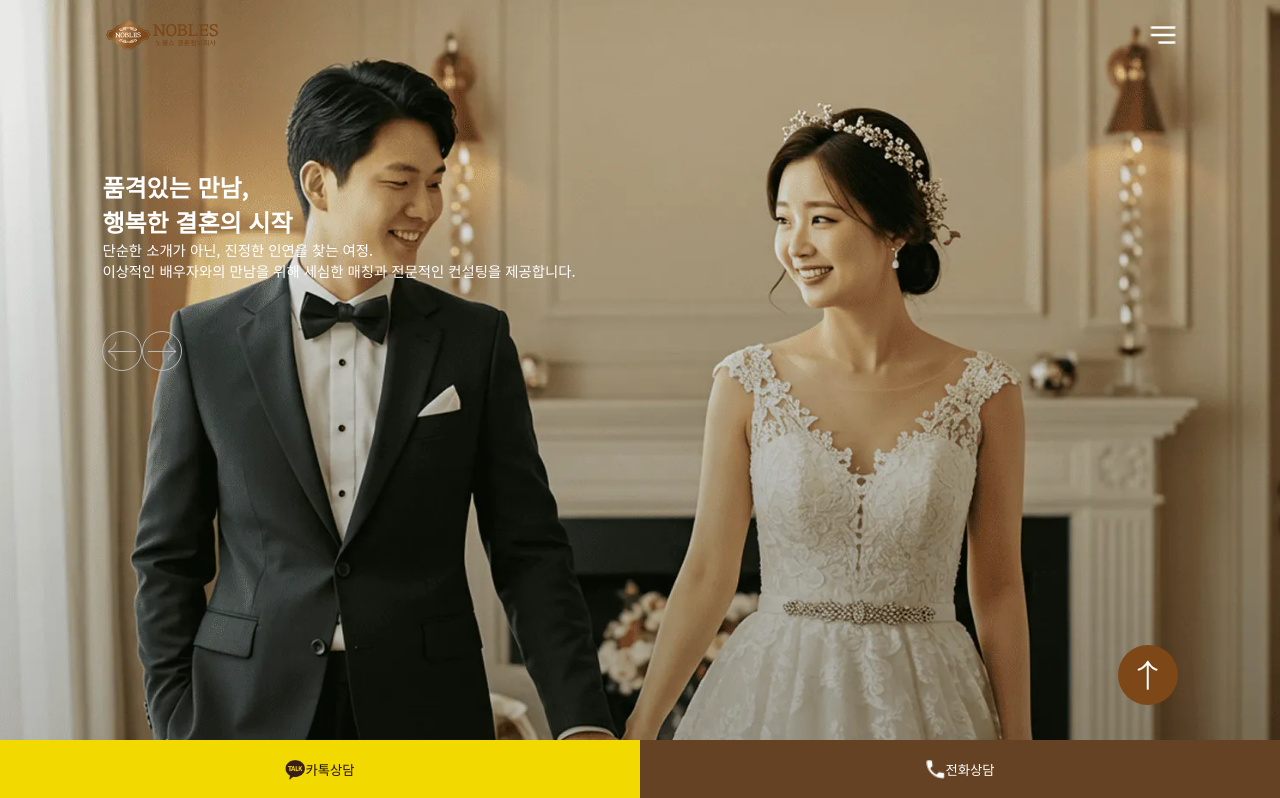
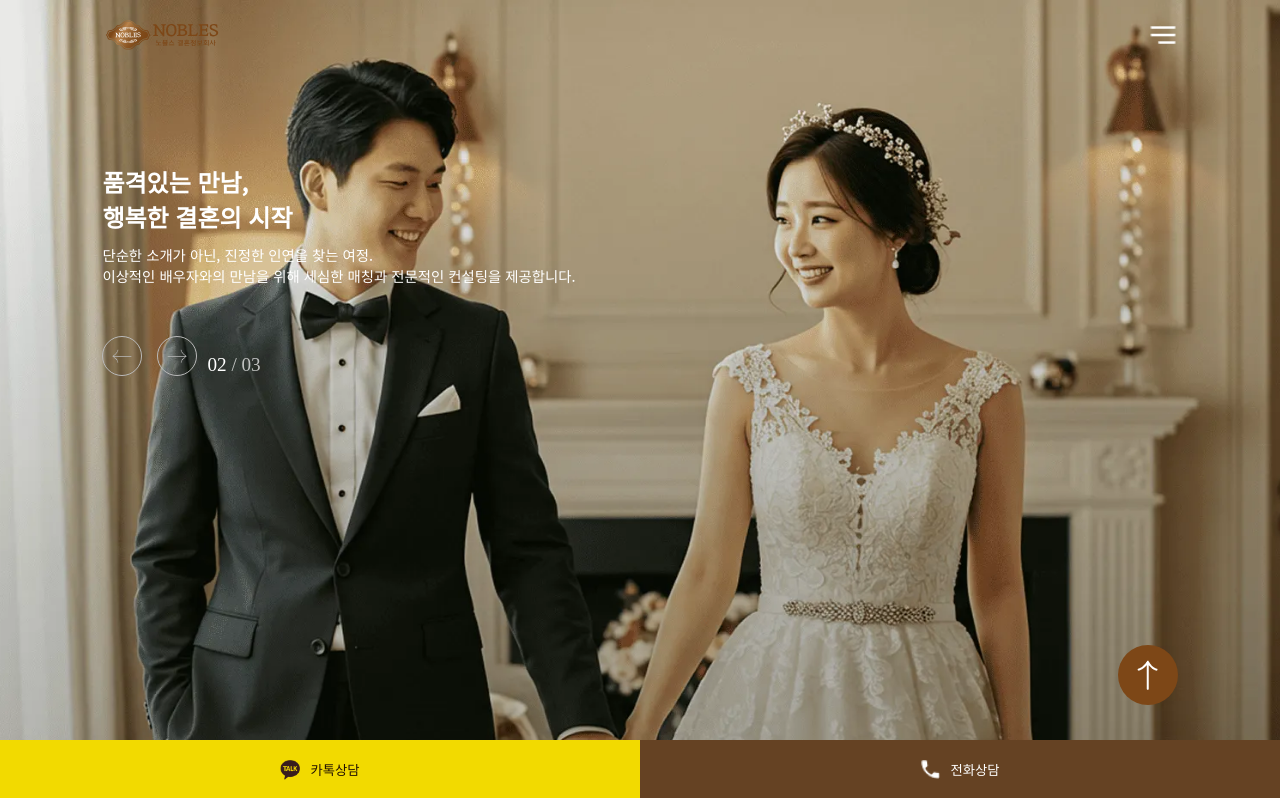
Before and after one commit to globalmig/nobles, a Next.js app: page / in a window 1280 px wide. Shown: the top 798 px of the page. Built offline with nearby package versions, Linux system fonts and the light colour scheme; a web font is replaced by a local one.

Commit message:
design update

```diff
--- a/app/globals.css
+++ b/app/globals.css
@@ -164,7 +164,7 @@ button {
 
 .more-button>a {
     display: flex;
-    gap: 20;
+    gap: 20px;
     color: #000;
 }
 
@@ -386,7 +386,7 @@ nav>ul li a:hover {
 .inquire-form>:nth-last-child(2) {
     justify-content: left;
     margin-top: 30px;
-    gap: 20;
+    gap: 20px;
 }
 
 .inquire-form>:nth-last-child(2) input {
@@ -553,7 +553,7 @@ footer> :nth-child(2) {
     width: 100%;
     padding: 20px;
     justify-content: center;
-    gap: 10;
+    gap: 10px;
     background: #7D4717;
 }
 
@@ -751,7 +751,7 @@ footer> :nth-child(2) {
     }
 
     .inquire-form>:nth-last-child(2) {
-        gap: 10;
+        gap: 10px;
     }
 
     footer ul {
@@ -760,7 +760,7 @@ footer> :nth-child(2) {
 
     footer>:first-child {
         justify-content: left;
-        gap: 20;
+        gap: 20px;
         padding-top: 50px;
     }
 
@@ -775,7 +775,7 @@ footer> :nth-child(2) {
 
     footer>:nth-child(3) ul:first-of-type {
         justify-content: left;
-        gap: 15;
+        gap: 15px;
     }
 
     footer>:nth-child(3) ul:first-of-type li:first-of-type,
@@ -887,11 +887,16 @@ footer> :nth-child(2) {
     .footer-fixed> :last-child>:last-child form>div>div:last-of-type {
         width: 360px;
         justify-content: left;
-        gap: 15;
+        gap: 15px;
     }
 
     .footer-fixed> :last-child>:last-child form>div>div p {
         margin: auto 0;
+    }
+
+    .footer-fixed> :last-child>:last-child form>div>div p span {
+        border-bottom: 1px solid white;
+        cursor: pointer;
     }
 
     .footer-fixed> :last-child>:last-child form>div>div input {
--- a/app/style.css
+++ b/app/style.css
@@ -1,6 +1,5 @@
 .main-slide-wrapper {
     display: block;
-    height: 900px;
 }
 
 .main-slider {
@@ -14,15 +13,19 @@
     object-fit: cover;
 }
 
-
-#fullpage::-webkit-scrollbar,
+/* #fullpage::-webkit-scrollbar,
 body::-webkit-scrollbar {
     width: 0px;
     height: 8px;
-}
+} */
 
 .home {
     position: relative;
+}
+
+.home .main-slide-wrapper,
+.home6 .main-slide-wrapper {
+    height: 900px;
 }
 
 .home>:last-child {
@@ -35,13 +38,23 @@ body::-webkit-scrollbar {
     z-index: 2;
 }
 
+.home>:last-child h1 {
+    margin-bottom: 10px;
+}
+
 .home>:last-child>div {
     margin-top: 50px;
     justify-content: left;
-    gap: 20;
+    width: 30%;
+    max-width: 50%;
+    gap: 10px;
 }
 
-.home>:last-child button {
+.home>:last-child>div>:first-child {
+    gap: 15px;
+}
+
+.slide-index>div button {
     cursor: pointer;
     border-radius: 100%;
     border: 1px solid #BABABA;
@@ -49,8 +62,21 @@ body::-webkit-scrollbar {
     height: 40px;
 }
 
-.home>:last-child button img {
+.slide-index>div button img {
     margin: 0 auto;
+    width: 20px;
+    height: auto;
+}
+
+.slide-index>div p {
+    font-family: 'Cormorant', serif !important;
+    margin: auto auto 0;
+    font-size: 1.2rem;
+}
+
+.slide-index>div p span {
+    font-family: 'Cormorant', serif !important;
+    opacity: 0.7;
 }
 
 .home2 {
@@ -78,7 +104,8 @@ body::-webkit-scrollbar {
 .home2>div>:first-child h1 {
     font-size: 2.5rem;
     font-weight: 300;
-    font-family: "maruBuri", serif !important;;
+    font-family: "maruBuri", serif !important;
+    ;
 }
 
 .home2>div>:first-child>div {
@@ -161,7 +188,7 @@ body::-webkit-scrollbar {
     position: absolute;
     left: 32%;
     top: 40px;
-    gap: 10;
+    gap: 10px;
 }
 
 .home3>:first-child>:last-child p {
@@ -321,23 +348,26 @@ body::-webkit-scrollbar {
 
 .home6>:last-child {
     position: absolute;
-    bottom: 20%;
+    top: 70%;
     left: 50%;
     transform: translate(-50%, -50%);
     z-index: 2;
-    width: 25%;
+    gap: 20px;
+    color: white;
+    width: 20%;
+    max-width: 400px;
+    text-align: center;
 }
 
-.home6>:last-child button {
-    cursor: pointer;
-    border-radius: 100%;
-    border: 1px solid #BABABA;
-    width: 40px;
-    height: 40px;
+.home6>:last-child>:first-child {
+    gap: 15px;
+    order: 1;
 }
 
-.home6>:last-child button img {
-    margin: 0 auto;
+.home6>:last-child>:last-child {
+    margin: auto;
+    width: 100%;
+    max-width: 100px;
 }
 
 .home7 {
@@ -407,7 +437,7 @@ body::-webkit-scrollbar {
 
 .rep-tel>div {
     justify-content: left;
-    gap: 15;
+    gap: 15px;
 }
 
 .rep-tel>div>div {
@@ -609,7 +639,7 @@ body::-webkit-scrollbar {
     border-radius: 15px;
     border: 1px solid #EFE3CF;
     padding: 40px 20px;
-    gap: 40;
+    gap: 40px;
     justify-content: left;
     margin: 10px 0;
 }
@@ -690,7 +720,7 @@ body::-webkit-scrollbar {
 
 .admin>div>ul:first-of-type {
     justify-content: left;
-    gap: 10;
+    gap: 10px;
     margin-bottom: 25px;
     font-size: 0.8rem;
 }
@@ -815,6 +845,10 @@ body::-webkit-scrollbar {
         left: 20%;
     }
 
+    .home>:last-child>div {
+        gap: 20px;
+    }
+
     .home>:last-child button {
         width: 70px;
         height: 70px;
@@ -823,6 +857,19 @@ body::-webkit-scrollbar {
     .home>:last-child h1 {
         font-size: 4rem;
         margin-bottom: 20px;
+    }
+
+    .slide-index>div button {
+        width: 70px;
+        height: 70px;
+    }
+
+    .slide-index>div button img {
+        width: 30px;
+    }
+
+    .slide-index>div p {
+        font-size: 1.5rem;
     }
 
     .home2>div>:first-child h1 {
@@ -866,7 +913,7 @@ body::-webkit-scrollbar {
         top: 60px;
     }
 
-    .home3> :first-child> :last-child div{
+    .home3> :first-child> :last-child div {
         width: 70px;
     }
 
@@ -894,7 +941,7 @@ body::-webkit-scrollbar {
     .home4 {
         width: 1280px;
         margin: 0 auto;
-        padding: 60px 0;
+        padding: 60px 0 150px;
     }
 
     .home4 .main-slider>div h3 {
@@ -907,7 +954,7 @@ body::-webkit-scrollbar {
     }
 
     .home5 {
-        padding: 120px 0 60px;
+        padding: 120px 0;
     }
 
     .home5>div {
@@ -957,11 +1004,14 @@ body::-webkit-scrollbar {
     .home6>:last-child {
         bottom: 28%;
         left: 75%;
-        width: 100px;
+    }
+
+    .home6>:last-child>:first-child {
+        order: 0;
     }
 
     .home7 {
-        padding: 250px 0 100px;
+        padding: 250px 0 120px;
     }
 
     .home7>div {
@@ -1024,7 +1074,7 @@ body::-webkit-scrollbar {
     .about>:first-child>:last-child>div section {
         margin: 30px 0;
         display: flex;
-        gap: 60;
+        gap: 60px;
     }
 
     .about>:first-child>:last-child>div section>:first-child {
--- a/components/Fullpage.tsx
+++ b/components/Fullpage.tsx
@@ -9,19 +9,13 @@ import { storyData } from '@/data/StoryData';
 import MainSlide2 from './MainSlide2';
 import InquireForm from './InquireForm';
 
-declare global {
-  interface Window {
-    fullpage_api?: {
-      destroy: (type?: string) => void;
-    };
-  }
-}
-
 export default function Fullpage() {
 
   const slideRef = useRef<{ next: () => void; prev: () => void }>(null);
   const sliderRef2 = useRef<Slider>(null);
   const [isHover, setIsHover] = useState<boolean>(false);
+  const [slideIndex, setSlideIndex] = useState(0);
+  const formattedIndex = (slideIndex + 1).toString().padStart(2, '0');
 
   const settings = {
     dots: true,
@@ -59,11 +53,12 @@ export default function Fullpage() {
   return (
     <div id="fullpage">
       <section className="home section">
-        <MainSlide ref={slideRef} />
+        <MainSlide ref={slideRef} setSlideIndex={setSlideIndex}/>
         <div>
           <h1>품격있는 만남, <br />행복한 결혼의 시작</h1>
           <p>단순한 소개가 아닌, 진정한 인연을 찾는 여정.<br />
             이상적인 배우자와의 만남을 위해 세심한 매칭과 전문적인 컨설팅을 제공합니다.</p>
+          <div className="display-flex-flow slide-index">
             <div className="display-flex">
               <button onClick={() => slideRef.current?.prev()} className='main-arrow-prev'>
                 <Image src="/icons/arrow_prev.webp" alt="이전" width={30} height={20} />
@@ -71,6 +66,10 @@ export default function Fullpage() {
               <button onClick={() => slideRef.current?.next()} className='main-arrow-next'>
                 <Image src="/icons/arrow_next.webp" alt="다음" width={30} height={20} />
               </button>
+            </div>
+            <div className="display-flex">
+                <p>{formattedIndex} <span>/ 03</span></p>
+            </div>
           </div>
         </div>
       </section>
@@ -219,7 +218,8 @@ export default function Fullpage() {
         </div>
       </section>
       <section className="home6 section">
-        <MainSlide2 ref={slideRef} />
+        <MainSlide2 ref={slideRef} setSlideIndex={setSlideIndex}/>
+        <div className="display-flex-flow slide-index">
             <div className="display-flex">
               <button onClick={() => slideRef.current?.prev()} className='main-arrow-prev'>
                 <Image src="/icons/arrow_prev.webp" alt="이전" width={30} height={20} />
@@ -227,6 +227,10 @@ export default function Fullpage() {
               <button onClick={() => slideRef.current?.next()} className='main-arrow-next'>
                 <Image src="/icons/arrow_next.webp" alt="다음" width={30} height={20} />
               </button>
+            </div>
+            <div className="display-flex">
+                <p>{formattedIndex} <span>/ 03</span></p>
+            </div>
           </div>
       </section>
       <section className='home7 section'>
--- a/components/MainBottomForm.tsx
+++ b/components/MainBottomForm.tsx
@@ -139,10 +139,7 @@ export default function MainBottomForm({ isOpen }: MainBottomFormProps) {
                                 <input type="checkbox" id="privacy2" name="privacy2" checked={simpleInquire.privacy2} onChange={onChangeInquire} />
                                 <label htmlFor="privacy2"> </label>
                                 <p>
-                                    개인정보 수집 및 이용 동의(필수)
-                                    <span onClick={() => isOpen('privacy')}>
-                                        전문보기
-                                    </span>
+                                    개인정보 수집 및 이용 동의(필수) <span onClick={() => isOpen('privacy')}>전문보기</span>
                                 </p>
                             </div>
                         </div>
--- a/components/MainSlide.tsx
+++ b/components/MainSlide.tsx
@@ -9,10 +9,12 @@ export interface MainSlideHandle {
   prev: () => void;
 }
 
-export default forwardRef<MainSlideHandle, unknown>(function MainSlide(
-  _props,
-  ref
-) {
+interface MainSlideProps {
+  setSlideIndex? : (index: number) => void;
+}
+
+const MainSlide = forwardRef<MainSlideHandle, MainSlideProps>(
+  ({ setSlideIndex }, ref) => {
   const sliderRef = useRef<Slider>(null);
 
   useImperativeHandle(ref, () => ({
@@ -22,6 +24,10 @@ export default forwardRef<MainSlideHandle, unknown>(function MainSlide(
 
   const handleFocusOnSlide = (currentIndex: number) => {
     if (!sliderRef.current) return;
+
+    if (setSlideIndex) {
+        setSlideIndex(currentIndex);
+      }
 
     const slides = document.querySelectorAll('.slick-slide');
     slides.forEach((slide, index) => {
@@ -43,9 +49,10 @@ export default forwardRef<MainSlideHandle, unknown>(function MainSlide(
     slidesToShow: 1,
     slidesToScroll: 1,
     autoplay: true,
-    autoplaySpeed: 3500,
+    autoplaySpeed: 4000,
     pauseOnHover: false,
     afterChange: (current: number) => handleFocusOnSlide(current),
+    fade: true
   };
 
   return (
@@ -62,3 +69,5 @@ export default forwardRef<MainSlideHandle, unknown>(function MainSlide(
     </Slider>
   );
 })
+
+export default MainSlide;
--- a/components/MainSlide2.tsx
+++ b/components/MainSlide2.tsx
@@ -9,10 +9,12 @@ export interface MainSlideHandle {
   prev: () => void;
 }
 
-export default forwardRef<MainSlideHandle, unknown>(function MainSlide2(
-  _props,
-  ref
-) {
+interface MainSlideProps {
+  setSlideIndex? : (index: number) => void;
+}
+
+const MainSlide2 = forwardRef<MainSlideHandle, MainSlideProps>(
+  ({ setSlideIndex }, ref) => {
   const sliderRef = useRef<Slider>(null);
 
   useImperativeHandle(ref, () => ({
@@ -22,6 +24,10 @@ export default forwardRef<MainSlideHandle, unknown>(function MainSlide2(
 
   const handleFocusOnSlide = (currentIndex: number) => {
     if (!sliderRef.current) return;
+
+    if (setSlideIndex) {
+        setSlideIndex(currentIndex);
+      }
 
     const slides = document.querySelectorAll('.slick-slide');
     slides.forEach((slide, index) => {
@@ -43,9 +49,10 @@ export default forwardRef<MainSlideHandle, unknown>(function MainSlide2(
     slidesToShow: 1,
     slidesToScroll: 1,
     autoplay: true,
-    autoplaySpeed: 3500,
+    autoplaySpeed: 4000,
     pauseOnHover: false,
     afterChange: (current: number) => handleFocusOnSlide(current),
+    fade: true
   };
 
   return (
@@ -74,3 +81,5 @@ export default forwardRef<MainSlideHandle, unknown>(function MainSlide2(
     </Slider>
   );
 })
+
+export default MainSlide2;
```
Lines whose indentation alone changed are shown as unchanged.
